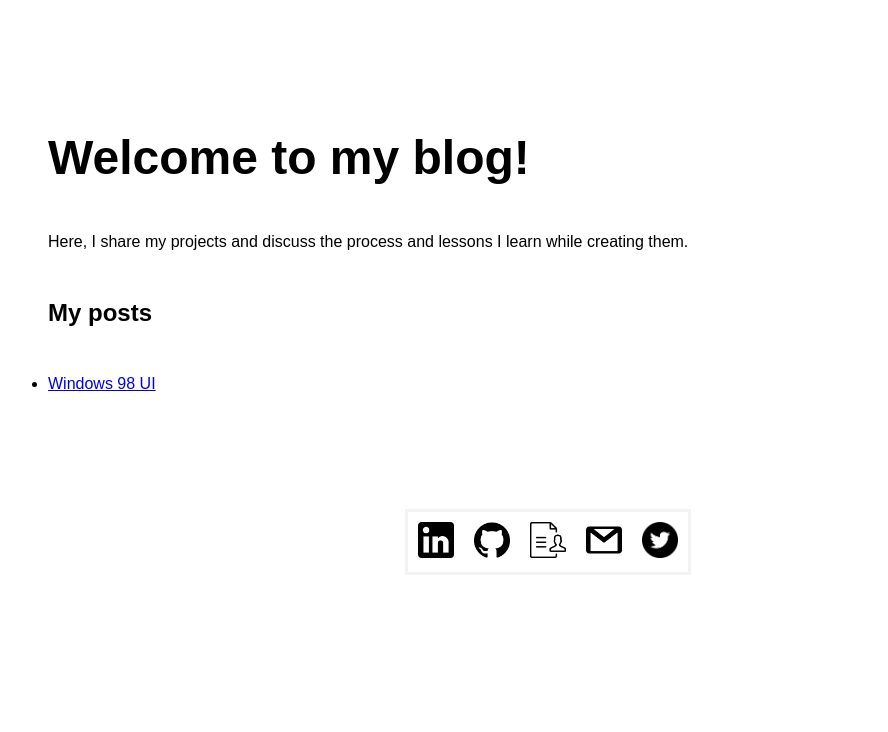
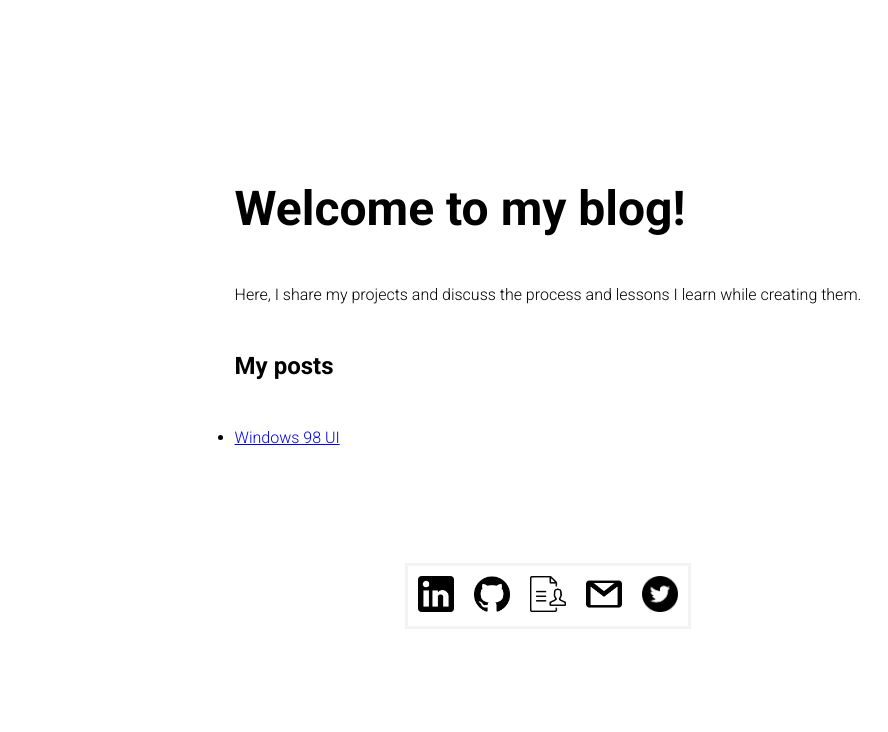
Before and after one commit to veronicadip/veronicadip.github.io, an Eleventy site: page blog/home.md in a window 1280 px wide. Shown: the whole page, without its empty margins (92-980 px from the left). Built offline with nearby package versions, Linux system fonts and the light colour scheme; Eleventy itself is replaced by a stand-in of ours; files that its build step writes are made by us from their sources.

Commit message:
feat - new templates with better organization

```diff
--- a/_includes/base.njk
+++ /dev/null
@@ -1,117 +0,0 @@
-<!DOCTYPE html>
-<html>
-  <head>
-    <title>Blog</title>
-    <link rel="icon" href="/assets/icon.png" />
-    <link href="https://unpkg.com/prismjs@1.20.0/themes/prism-okaidia.css" rel="stylesheet">
-  </head>
-
-  <body>
-    <style>
-      body {
-        background-color: rgb(255 255 255);
-        font-family: Arial, Helvetica, sans-serif;
-        margin: 1rem 5rem;
-      }
-      .container {
-        max-width: 1000px;
-        margin: 50px auto;
-        display: flex;
-        flex-direction: column;
-      }
-      .profilePicture {
-        border-radius: 50%;
-        width: 240px;
-        margin-top: 30px;
-      }
-      h1 {
-        margin-top: 5rem;
-        font-size: 3rem
-      }
-      h2 {
-        margin: 2rem 0;
-      }
-      h3 {
-        margin: 3rem 0;
-      }
-      img {
-        max-width: 600px
-      }
-      .presentation {
-        padding: 0 40px 10px 40px;
-        border-bottom-color: rgb(230, 230, 230);
-        border-bottom-style: inset;
-      }
-      .icons {
-        display: flex;
-        flex-direction: row;
-        padding: 0px;
-        border-color: #f4f2f2;
-        border-style: solid;
-        transition: box-shadow 1s;
-        max-width: 17.5rem;
-        margin: 50px auto;
-      }
-      .icons:hover {
-        box-shadow: -8px 9px 10px -6px rgba(148, 148, 148, 0.75);
-        -webkit-box-shadow: -8px 9px 10px -6px rgba(148, 148, 148, 0.75);
-        -moz-box-shadow: -8px 9px 10px -6px rgba(148, 148, 148, 0.75);
-      }
-      .linkedinLogo,
-      .githubLogo,
-      .gmailLogo,
-      .twitterLogo,
-      .CVLogo {
-        width: 36px;
-        margin: 10px;
-      }
-      ul {
-        padding: 0;
-      }
-    </style>
-    <div class="container">
-    {{ content | safe }}
-    </div>
-    <div class="container">
-    <ul style="list-style-type: none" class="icons">
-  <li>
-    <a href="https://www.linkedin.com/in/veronica-dip/" target="_blank">
-      <img
-        src="/assets/linkedin-logo.png"
-        alt="LinkedIn logo"
-        class="linkedinLogo"
-      />
-    </a>
-  </li>
-  <li>
-    <a href="https://github.com/veronicadip/" target="_blank">
-      <img
-        src="/assets/github-logo.png"
-        alt="GitHub Logo"
-        class="githubLogo"
-      />
-    </a>
-  </li>
-  <li>
-    <a href="/Dip-Veronica-CV.pdf" target="_blank">
-      <img src="/assets/resume.png" alt="Drawing of a resume" class="CVLogo" />
-    </a>
-  </li>
-  <li>
-    <a href="mailto:dipmveronica@gmail.com" target="_blank">
-      <img src="/assets/gmail-logo.png" alt="Gmail logo" class="gmailLogo" />
-    </a>
-  </li>
-  <li>
-    <a href="https://twitter.com/mveronicadip" target="_blank">
-      <img
-        src="/assets/twitter-logo.png"
-        alt="Twitter logo"
-        class="twitterLogo"
-      />
-    </a>
-  </li>
-</ul>
-</div>
-  </body>
-</html>
--- /dev/null
+++ b/_includes/components/social_footer.njk
@@ -0,0 +1,65 @@
+<style>
+    .icons {
+        display: flex;
+        flex-direction: row;
+        padding: 0;
+        border-color: #f4f2f2;
+        border-style: solid;
+        transition: box-shadow 1s;
+        max-width: 17.5rem;
+        margin: 50px auto;
+    }
+    .icons:hover {
+        box-shadow: -8px 9px 10px -6px rgba(148, 148, 148, 0.75);
+        -webkit-box-shadow: -8px 9px 10px -6px rgba(148, 148, 148, 0.75);
+        -moz-box-shadow: -8px 9px 10px -6px rgba(148, 148, 148, 0.75);
+    }
+    .CVLogo,
+    .githubLogo,
+    .gmailLogo,
+    .linkedinLogo,
+    .twitterLogo {
+        width: 36px;
+        margin: 10px;
+    }
+</style>
+
+<ul style="list-style-type: none" class="icons">
+    <li>
+        <a href="https://www.linkedin.com/in/veronica-dip/" target="_blank">
+            <img
+        src="/assets/linkedin-logo.png"
+        alt="LinkedIn logo"
+        class="linkedinLogo"
+/>
+        </a>
+    </li>
+    <li>
+        <a href="https://github.com/veronicadip/" target="_blank">
+            <img
+        src="/assets/github-logo.png"
+        alt="GitHub Logo"
+        class="githubLogo"
+/>
+        </a>
+    </li>
+    <li>
+        <a href="/Dip-Veronica-CV.pdf" target="_blank">
+            <img src="/assets/resume.png" alt="Drawing of a resume" class="CVLogo"/>
+        </a>
+    </li>
+    <li>
+        <a href="mailto:dipmveronica@gmail.com" target="_blank">
+            <img src="/assets/gmail-logo.png" alt="Gmail logo" class="gmailLogo"/>
+        </a>
+    </li>
+    <li>
+        <a href="https://twitter.com/mveronicadip" target="_blank">
+            <img
+        src="/assets/twitter-logo.png"
+        alt="Twitter logo"
+        class="twitterLogo"
+/>
+        </a>
+    </li>
+</ul>
--- /dev/null
+++ b/_includes/layouts/base.njk
@@ -0,0 +1,32 @@
+<!DOCTYPE html>
+<html>
+  <head>
+    <title>{{title}}</title>
+    <link rel="icon" href="/assets/icon.png"/>
+    <link href="https://unpkg.com/prismjs@1.20.0/themes/prism-okaidia.css" rel="stylesheet">
+    <link rel="preconnect" href="https://fonts.googleapis.com">
+    <link rel="preconnect" href="https://fonts.googleapis.com">
+    <link rel="preconnect" href="https://fonts.gstatic.com" crossorigin>
+    <link href="https://fonts.googleapis.com/css2?family=Roboto:wght@300;700&display=swap" rel="stylesheet">
+  </head>
+  <body>
+    <style>
+      body {
+        background-color: rgb(255 255 255);
+        font-family: 'Roboto', sans-serif;
+      }
+      .profilePicture {
+        border-radius: 50%;
+        width: 240px;
+        margin-top: 30px;
+      }
+      ul {
+        padding: 0;
+      }
+    </style>
+    <div class="container">
+      {{ content | safe }}
+    </div>
+    <div class="container"></div>
+  </body>
+</html>
--- /dev/null
+++ b/_includes/layouts/blog.njk
@@ -0,0 +1,59 @@
+---
+layout: layouts/base.njk
+title: Blog
+---
+
+<style>
+    body {
+        margin: 1rem 5rem;
+    }
+    .container {
+        max-width: 1000px;
+        margin: 50px auto;
+        display: flex;
+        flex-direction: column;
+    }
+    h1 {
+        margin-top: 5rem;
+        font-size: 3rem;
+    }
+    h2 {
+        margin: 2rem 0;
+    }
+    h3 {
+        margin: 3rem 0;
+    }
+    img {
+        max-width: 600px;
+    }
+    .icons {
+        display: flex;
+        flex-direction: row;
+        padding: 0;
+        border-color: #f4f2f2;
+        border-style: solid;
+        transition: box-shadow 1s;
+        max-width: 17.5rem;
+        margin: 50px auto;
+    }
+    .icons:hover {
+        box-shadow: -8px 9px 10px -6px rgba(148, 148, 148, 0.75);
+        -webkit-box-shadow: -8px 9px 10px -6px rgba(148, 148, 148, 0.75);
+        -moz-box-shadow: -8px 9px 10px -6px rgba(148, 148, 148, 0.75);
+    }
+    .CVLogo,
+    .githubLogo,
+    .gmailLogo,
+    .linkedinLogo,
+    .twitterLogo {
+        width: 36px;
+        margin: 10px;
+    }
+    ul {
+        padding: 0;
+    }
+</style>
+<div class="container">
+    {{ content | safe }}
+</div>
+{% include "components/social_footer.njk" %}
--- /dev/null
+++ b/_includes/layouts/home.njk
@@ -0,0 +1,55 @@
+---
+layout: layouts/base.njk
+title: Veronica Dip
+---
+
+<style>
+  .container {
+    max-width: 500px;
+    margin: 50px auto;
+    display: flex;
+    flex-direction: column;
+    align-items: center;
+  }
+  .profilePicture {
+    border-radius: 50%;
+    width: 240px;
+    margin-top: 30px;
+  }
+  h1 {
+    margin-top: 40px;
+  }
+  .presentation {
+    padding: 0 40px 10px;
+    border-bottom-color: rgb(230, 230, 230);
+    border-bottom-style: inset;
+  }
+  .icons {
+    display: flex;
+    flex-direction: row;
+    padding: 0;
+    border-color: #f4f2f2;
+    border-style: solid;
+    transition: box-shadow 1s;
+    margin-top: 30px;
+  }
+  .icons:hover {
+    box-shadow: -8px 9px 10px -6px rgba(148, 148, 148, 0.75);
+    -webkit-box-shadow: -8px 9px 10px -6px rgba(148, 148, 148, 0.75);
+    -moz-box-shadow: -8px 9px 10px -6px rgba(148, 148, 148, 0.75);
+  }
+  .CVLogo,
+  .githubLogo,
+  .gmailLogo,
+  .linkedinLogo,
+  .twitterLogo {
+    width: 36px;
+    margin: 10px;
+  }
+  ul {
+    padding: 0;
+  }
+</style>
+<div class="container">
+  {{ content | safe }}
+</div>
--- a/_includes/principal.njk
+++ /dev/null
@@ -1,65 +0,0 @@
-<!DOCTYPE html>
-<html>
-  <head>
-    <title>Veronica Dip</title>
-    <link rel="icon" href="/assets/icon.png" />
-    <link href="https://unpkg.com/prismjs@1.20.0/themes/prism-okaidia.css" rel="stylesheet">
-  </head>
-
-  <body>
-    <style>
-      body {
-        background-color: rgb(255 255 255);
-        font-family: Arial, Helvetica, sans-serif;
-      }
-      .container {
-        max-width: 500px;
-        margin: 50px auto;
-        display: flex;
-        flex-direction: column;
-        align-items: center;
-      }
-      .profilePicture {
-        border-radius: 50%;
-        width: 240px;
-        margin-top: 30px;
-      }
-      h1 {
-        margin-top: 40px;
-      }
-      .presentation {
-        padding: 0 40px 10px 40px;
-        border-bottom-color: rgb(230, 230, 230);
-        border-bottom-style: inset;
-      }
-      .icons {
-        display: flex;
-        flex-direction: row;
-        padding: 0px;
-        border-color: #f4f2f2;
-        border-style: solid;
-        transition: box-shadow 1s;
-        margin-top: 30px;
-      }
-      .icons:hover {
-        box-shadow: -8px 9px 10px -6px rgba(148, 148, 148, 0.75);
-        -webkit-box-shadow: -8px 9px 10px -6px rgba(148, 148, 148, 0.75);
-        -moz-box-shadow: -8px 9px 10px -6px rgba(148, 148, 148, 0.75);
-      }
-      .linkedinLogo,
-      .githubLogo,
-      .gmailLogo,
-      .twitterLogo,
-      .CVLogo {
-        width: 36px;
-        margin: 10px;
-      }
-      ul {
-        padding: 0;
-      }
-    </style>
-    <div class="container">
-    {{ content | safe }}
-    </div>
-  </body>
-</html>
--- a/blog/home.md
+++ b/blog/home.md
@@ -1,5 +1,5 @@
 ---
-layout: base.njk
+layout: layouts/blog.njk
 ---
 
 # Welcome to my blog!
```
Also changed, not shown: blog/windows-98-ui-project-experience.md (renamed from blog/blogs/1/1.md, +1 -1 lines), index.njk (added, +32 -0 lines), index.html (deleted).
